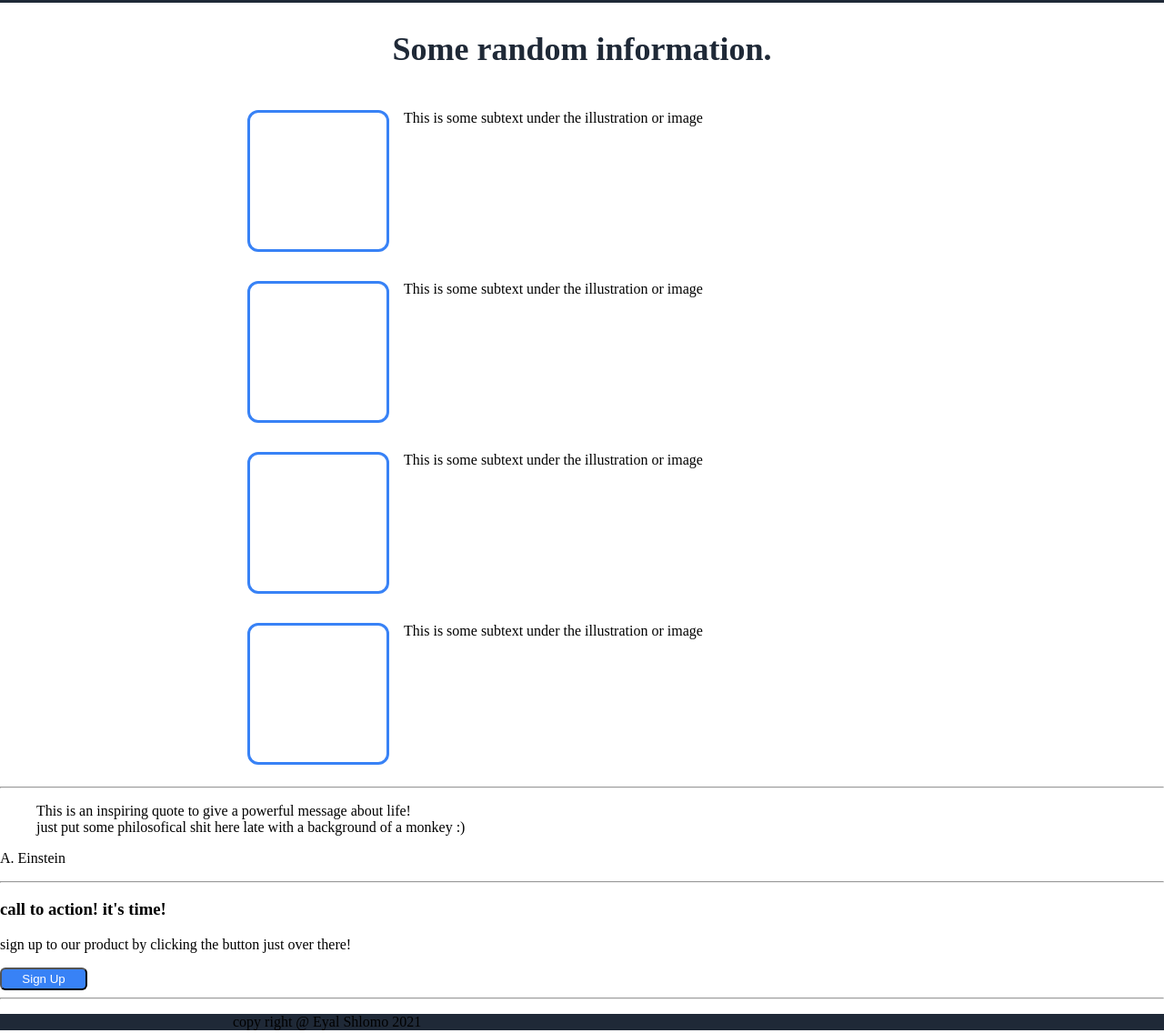
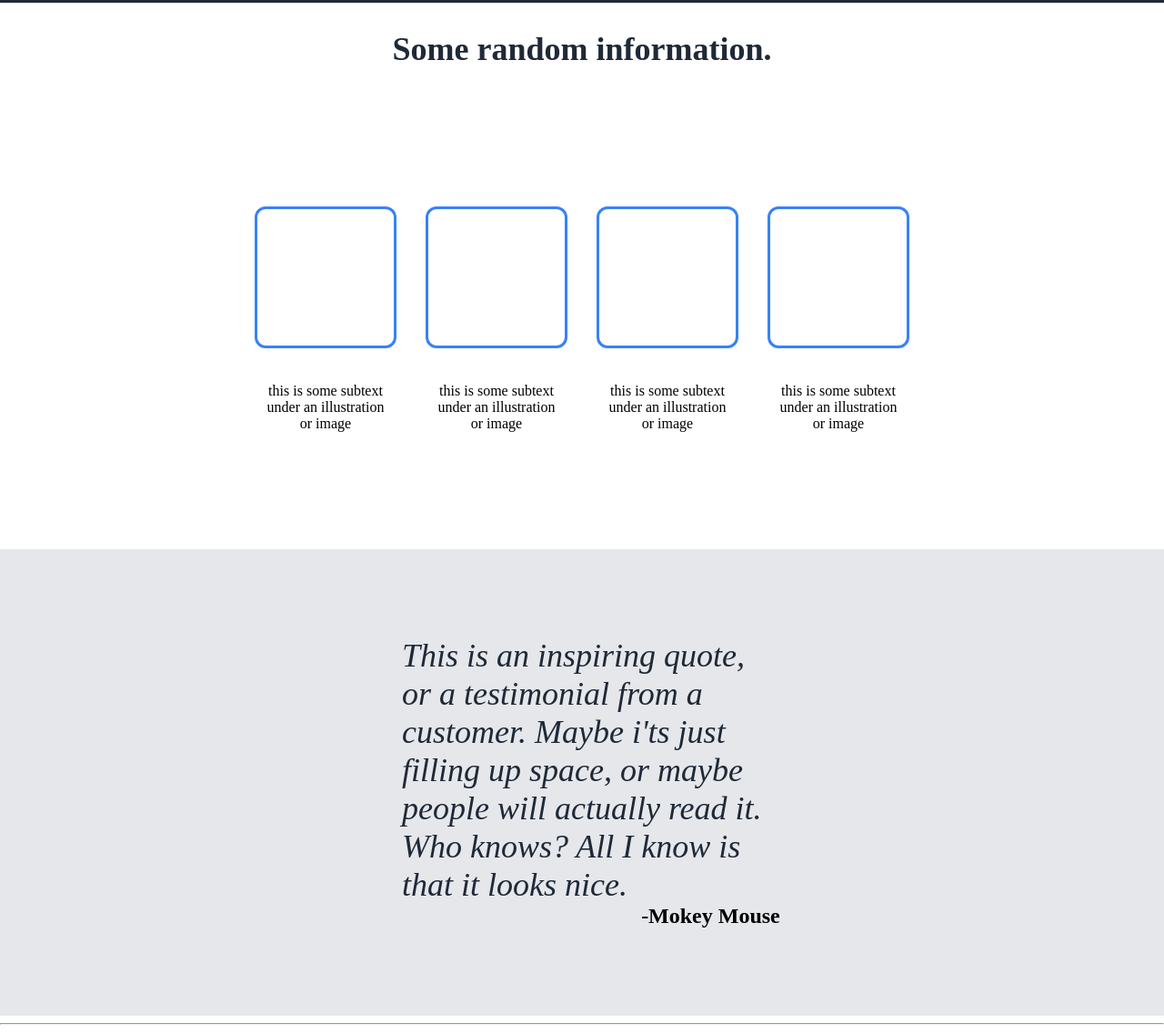
Before and after one commit to CrypoNoob/Landing-Page, a plain HTML site: page index.html in a window 1280 px wide. Shown: the part 422-1558 px from the top of the page at 91% size. Drawn offline with Linux system fonts and the light colour scheme.

Commit message:
Finish random info+ quote section

```diff
--- a/index.html
+++ b/index.html
@@ -34,38 +34,40 @@
         </div>
       </div>
     </div>
+    <div class="second">
     <div class="random-info">
       <div class="random-heading">
       <h2>Some random information.</h2>
       </div>
-      <div class="container">
         <div class="block-info">
-      <div class="blue-block"></div>
-      <p class="info">This is some subtext
-         under the illustration or image</p>
-      </div>
-      <div class="block-info">
-        <div class="blue-block"></div>
-        <p class="info">This is some subtext
-           under the illustration or image</p>
-        </div>
-        <div class="block-info">
-          <div class="blue-block"></div>
-          <p class="info">This is some subtext
-             under the illustration or image</p>
-          </div>
-          <div class="block-info">
-            <div class="blue-block"></div>
-            <p class="info">This is some subtext
-               under the illustration or image</p>
+          <figure class="item">
+              <span class="blue-block"></span>
+            <figcaption class="caption">this is some subtext under an illustration or image</figcaption>
+          </figure>
+       <figure class="item">
+          <span class="blue-block"></span>
+          <figcaption class="caption">this is some subtext under an illustration or image</figcaption>
+        </figure>
+        <figure class="item">
+          <span class="blue-block"></span>
+          <figcaption class="caption">this is some subtext under an illustration or image</figcaption>
+       </figure>
+        <figure class="item">
+          <span class="blue-block"></span>
+          <figcaption class="caption">this is some subtext under an illustration or image</figcaption>
+        </figure>
         </div>
        </div>
        </div>
-    <hr>
-    <div class="three-four">
-      <blockquote><p>This is an inspiring quote to give a powerful message about life!
-          <br>just put some philosofical shit here late with a background of a monkey :)</p></blockquote>
-        <p class="side-quest">A. Einstein</p>
+    <div class="quote-section">
+      <div  class="smort">
+      <blockquote class="quote"><em>
+        This is an inspiring quote, or a testimonial from a customer.
+        Maybe i'ts just filling up space, or maybe people will actually read it.
+        Who knows? All I know is that it looks nice.</em>
+      </blockquote>
+        <div class="side-quest"><strong>-Mokey Mouse</strong></div>
+      </div>
       </div>
       <hr>
       <div class="four-four">
@@ -79,5 +81,6 @@
       <p>copy right @ Eyal Shlomo 2021</p>
     </div>
   </div>
+  </div>
 </body>
 </html>
--- a/style.css
+++ b/style.css
@@ -2,11 +2,16 @@ body{
   margin: 0;
   padding: 0;
 }
-
-
+/**{
+  border:1px solid red;
+}*/
 .logo{
   font-size: 24px;
   color: #F9FAF8;
+}
+.footer{
+  color:#E5E7EB;
+  text-align: center;
 }
 .hero, .footer{
   background-color: #1f2937;
@@ -70,35 +75,64 @@ h2{
   font-weight: 900;
   color: #1f2937;
 }
+.second{
+  background-color: white;
+}
+figcaption.caption{
+  text-align: center;
+  padding: 12%;
+}
 .blue-block{
+  vertical-align: top;
   display: inline-block;
   align-self: center;
   margin:16px;
   width:150px;
   height:150px;
-  flex:0 0 auto;
   border:3px solid #3882f6;;
   border-radius: 12px;
 }
-
-.container{
+.block-info{
   display: flex;
-  flex-flow: row wrap;
-  justify-content: space-between;
-  align-self: center;
-  gap: auto;
+  justify-content: center;
+  align-items:center;
+  margin-left: 25%;
+  margin-right: 25%;
+  width:50%;
+  height: auto;
+  padding-top: 96px;
+  padding-bottom: 96px;
 }
-  .random-info{
-    display: flex;
+.random-info,.smort{
+  display: flex;
     flex-direction: column;
     align-items: center;
-    margin-left: 20%;
-    margin-right: 20%;
     margin-top: 0;
     margin-bottom: 0;
     padding: 0;
+    margin-left: 24%;
+    margin-right: 24%;}
+
+figure{
+  display: block;
+  margin-block-start: 10px;
+  margin-block-end:10px;
+  margin-inline-start: 0px;
+  margin-inline-end: 0px;
 }
-.block-info{
-  display: flex;
-
+.quote-section{
+  background-color: #E5E7EB;
+  padding: 96px;
 }
+blockquote.quote{
+  width: 70%;
+  font-size: 36px;
+  font-weight: lighter;
+  color: #1f2937;
+  margin: 0;
+}
+.side-quest{
+  font-size: 24px;
+  text-align: left;
+  margin-left:50%;
+}
```
Lines whose indentation alone changed are shown as unchanged.
